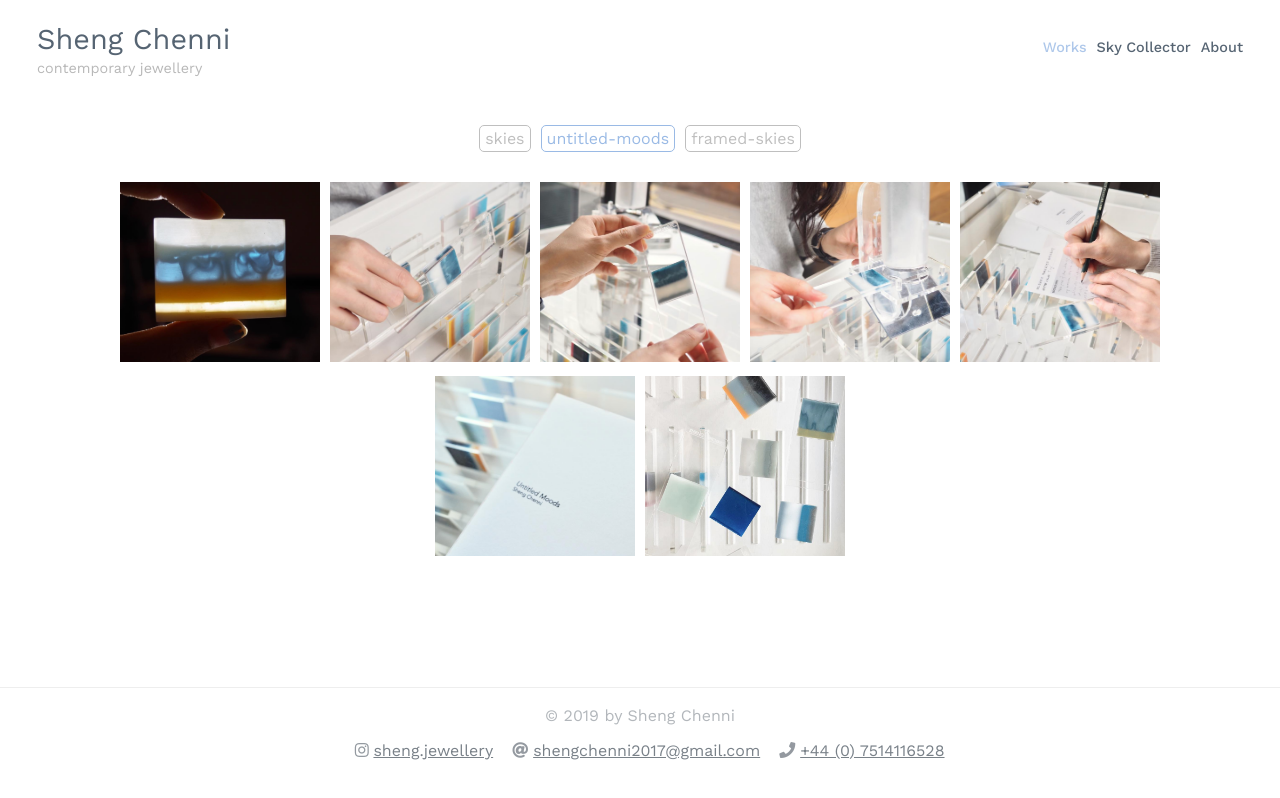
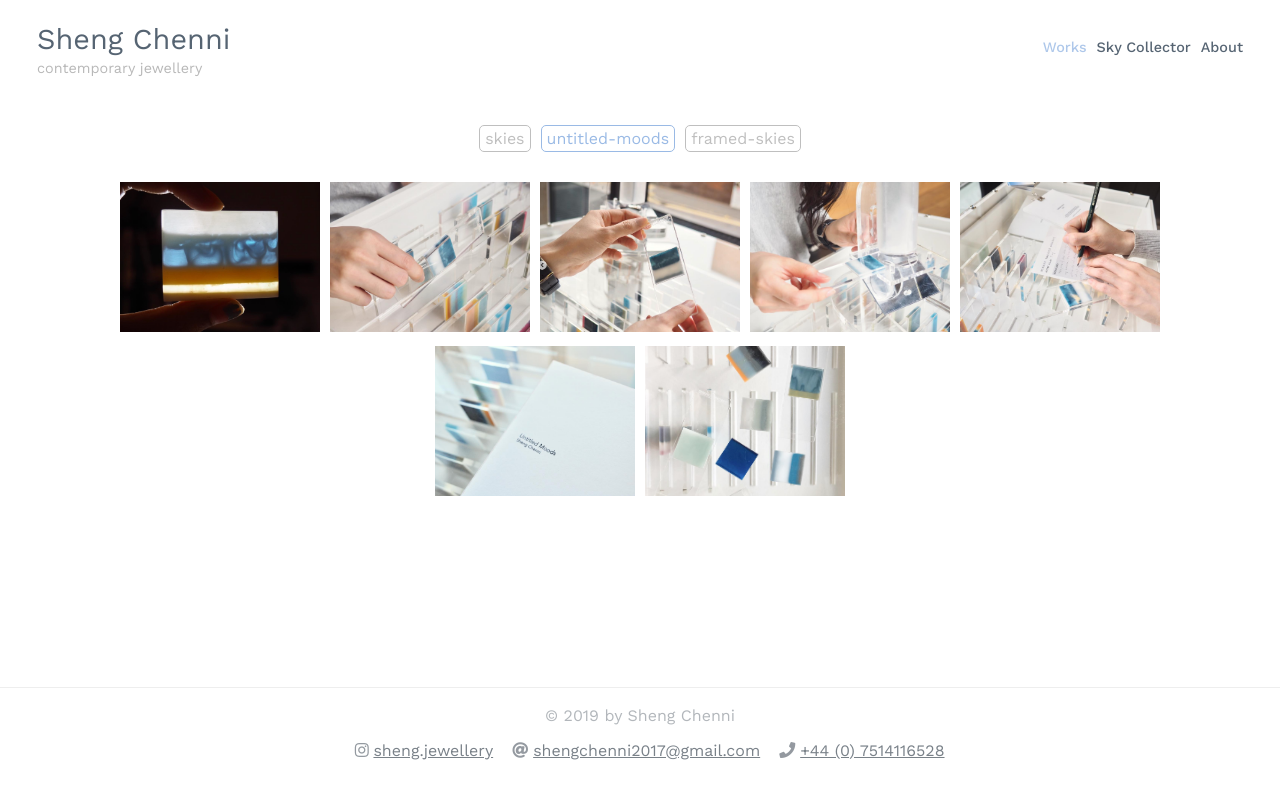
Before and after one commit to xwang1000/framed-skies, a Vue app: page /works in a window 1280 px wide. Built offline with nearby package versions, Linux system fonts and the light colour scheme.

Commit message:
Apply selected image transition

```diff
--- a/src/views/Works.vue
+++ b/src/views/Works.vue
@@ -17,6 +17,8 @@
         :key="picture.name"
         :src="`${publicPath + picture.name}`"
         :alt="picture.name"
+        :class="{ selectedPicture: picture.name === selectedPicture }"
+        @click="selectPicture(picture.name)"
       >
     </div>
   </div>
@@ -29,7 +31,8 @@ export default {
     return {
       publicPath: process.env.BASE_URL,
       pictures,
-      selectedCategory: "untitled-moods"
+      selectedCategory: 'untitled-moods',
+      selectedPicture: 'null'
     };
   },
   computed: {
@@ -40,6 +43,10 @@ export default {
   methods: {
     selectCategory (category) {
       this.selectedCategory = category
+    },
+
+    selectPicture (name) {
+      this.selectedPicture = name
     }
   }
 };
@@ -73,10 +80,18 @@ export default {
   border: 0.5px solid grey;
 }
 
-.gallery img {
+.gallery img:not(selectedPicture) {
   width: 200px;
-  height: 180px;
+  height: 150px;
   object-fit: cover;
   margin: 5px;
+  transition: all .8s ease;
 }
+
+.gallery img.selectedPicture {
+  width: 400px;
+  height: 300px;
+  transition: all .8s ease;
+}
+
 </style>
```
